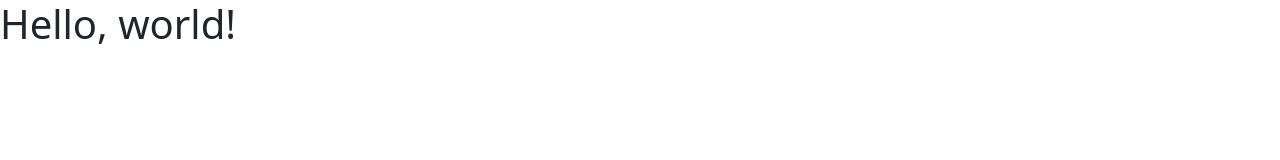
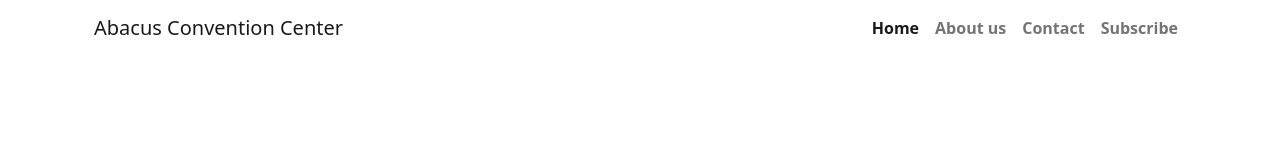
Before and after one commit to tuhin180/convention-cneter, a plain HTML site: page index.html in a window 1280 px wide. Drawn offline with nearby package versions, Linux system fonts and the light colour scheme.

Commit message:
nav bar complete

```diff
--- a/index.html
+++ b/index.html
@@ -3,7 +3,7 @@
   <head>
     <meta charset="utf-8" />
     <meta name="viewport" content="width=device-width, initial-scale=1" />
-    <title>Bootstrap demo</title>
+    <title>convention-center</title>
     <link
       href="https://cdn.jsdelivr.net/npm/bootstrap@5.2.0/dist/css/bootstrap.min.css"
       rel="stylesheet"
@@ -12,7 +12,43 @@
     />
   </head>
   <body>
-    <h1>Hello, world!</h1>
+    <header class="container">
+      <nav class="navbar navbar-expand-lg">
+        <div class="container-fluid">
+          <a class="navbar-brand" href="#">Abacus Convention Center</a>
+          <button
+            class="navbar-toggler"
+            type="button"
+            data-bs-toggle="collapse"
+            data-bs-target="#navbarNav"
+            aria-controls="navbarNav"
+            aria-expanded="false"
+            aria-label="Toggle navigation"
+          >
+            <span class="navbar-toggler-icon"></span>
+          </button>
+          <div
+            class="collapse navbar-collapse justify-content-end"
+            id="navbarNav"
+          >
+            <ul class="navbar-nav fw-bold fs-6">
+              <li class="nav-item">
+                <a class="nav-link active" aria-current="page" href="#">Home</a>
+              </li>
+              <li class="nav-item">
+                <a class="nav-link" href="#">About us</a>
+              </li>
+              <li class="nav-item">
+                <a class="nav-link" href="#">Contact</a>
+              </li>
+              <li class="nav-item">
+                <a class="nav-link">Subscribe</a>
+              </li>
+            </ul>
+          </div>
+        </div>
+      </nav>
+    </header>
     <script
       src="https://cdn.jsdelivr.net/npm/bootstrap@5.2.0/dist/js/bootstrap.bundle.min.js"
       integrity="sha384-A3rJD856KowSb7dwlZdYEkO39Gagi7vIsF0jrRAoQmDKKtQBHUuLZ9AsSv4jD4Xa"
```
